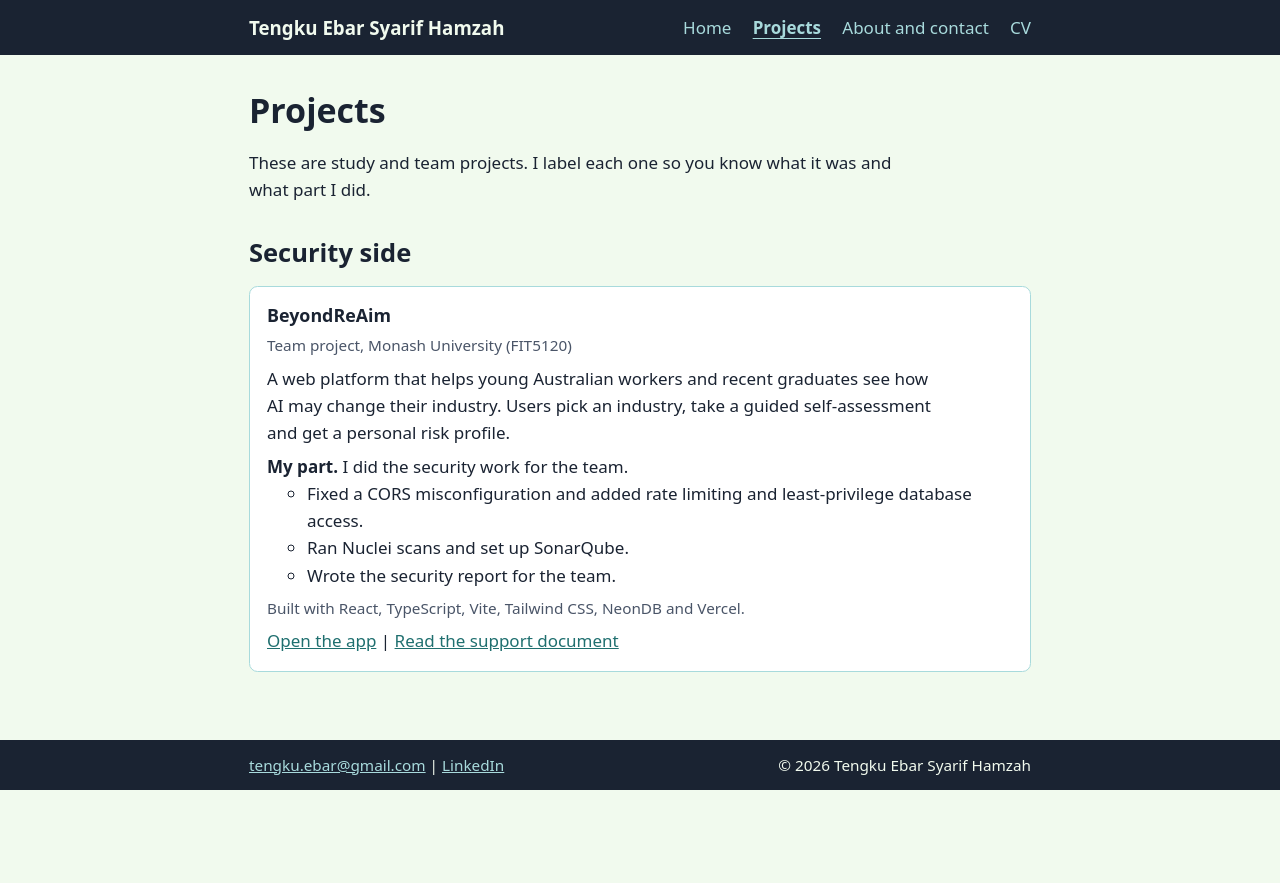
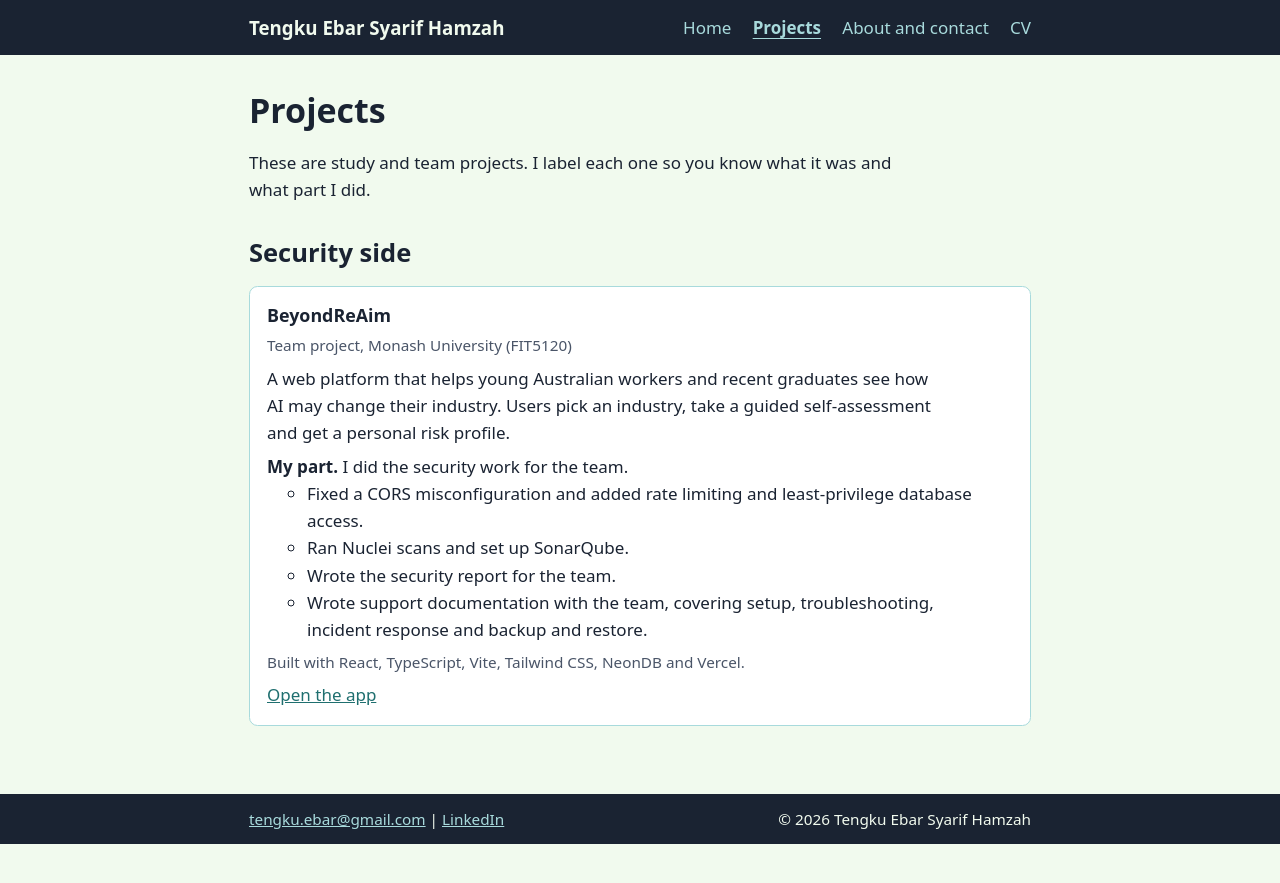
Before and after one commit to tengkuebar/tengkuebar.github.io, a Jekyll site: the page built from projects/index.md, in a window 1280 px wide. Shown: the top 883 px of the page. Built offline with Jekyll 4.4.1, drawn with Linux system fonts in a browser that asks for light colours.

Commit message:
Replace support document page with a short mention on the project card and CV
Co-Authored-By: Claude Sonnet 5.5 <noreply@anthropic.com>
Claude-Session: https://claude.ai/code/session_012qQ4NvEJuhGiySRJUJEMS9

```diff
--- a/assets/css/style.css
+++ b/assets/css/style.css
@@ -322,9 +322,3 @@ pre {
 .badge-progress {
   border-style: dashed;
 }
-
-/* Tables in write-ups */
-.table-wrap { overflow-x: auto; margin: 1rem 0; }
-.table-wrap table { border-collapse: collapse; width: 100%; font-size: 0.95rem; }
-.table-wrap th, .table-wrap td { border: 1px solid var(--border); padding: 0.5rem 0.65rem; text-align: left; vertical-align: top; }
-.table-wrap th { background: var(--card); }
--- a/projects/index.md
+++ b/projects/index.md
@@ -20,8 +20,9 @@ These are study and team projects. I label each one so you know what it was and
       <li>Fixed a CORS misconfiguration and added rate limiting and least-privilege database access.</li>
       <li>Ran Nuclei scans and set up SonarQube.</li>
       <li>Wrote the security report for the team.</li>
+      <li>Wrote support documentation with the team, covering setup, troubleshooting, incident response and backup and restore.</li>
     </ul>
     <p class="muted">Built with React, TypeScript, Vite, Tailwind CSS, NeonDB and Vercel.</p>
-    <p><a href="https://www.beyondai-saltjs.me/">Open the app</a> | <a href="{{ '/projects/beyondreaim-support-document/' | relative_url }}">Read the support document</a></p>
+    <p><a href="https://www.beyondai-saltjs.me/">Open the app</a></p>
   </li>
 </ul>
```
Also changed, not shown: cv.md (+1 -0 lines), projects/beyondreaim-support-document.md (deleted, +0 -66 lines), 1 other file.
